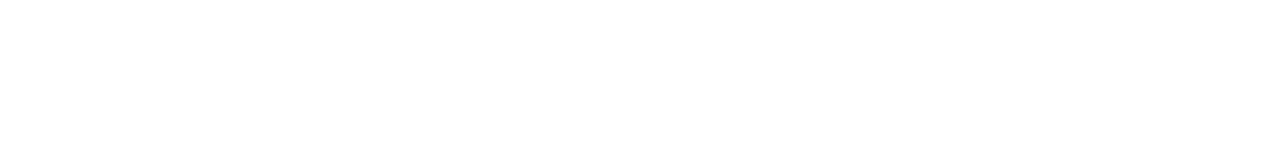
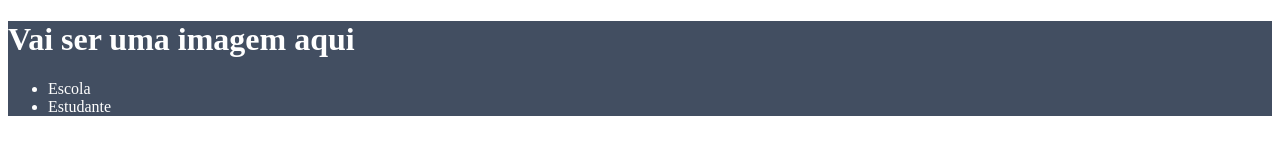
Before and after one commit to karinafernandes07/Site-Criativo, a plain HTML site: page index.html in a window 1280 px wide. Drawn offline with Linux system fonts and the light colour scheme.

Commit message:
primeira alteração

```diff
--- a/index.html
+++ b/index.html
@@ -7,6 +7,12 @@
     <link rel="stylesheet" href="style.css">
 </head>
 <body>
-
+    <header>
+        <h1>Vai ser uma imagem aqui</h1>
+        <ul>
+            <li>Escola</li>
+            <li>Estudante</li>
+        </ul>
+    </header>
 </body>
 </html>
--- a/style.css
+++ b/style.css
@@ -0,0 +1,4 @@
+header {
+    background-color: #424E61;
+    color: white;
+}
```
